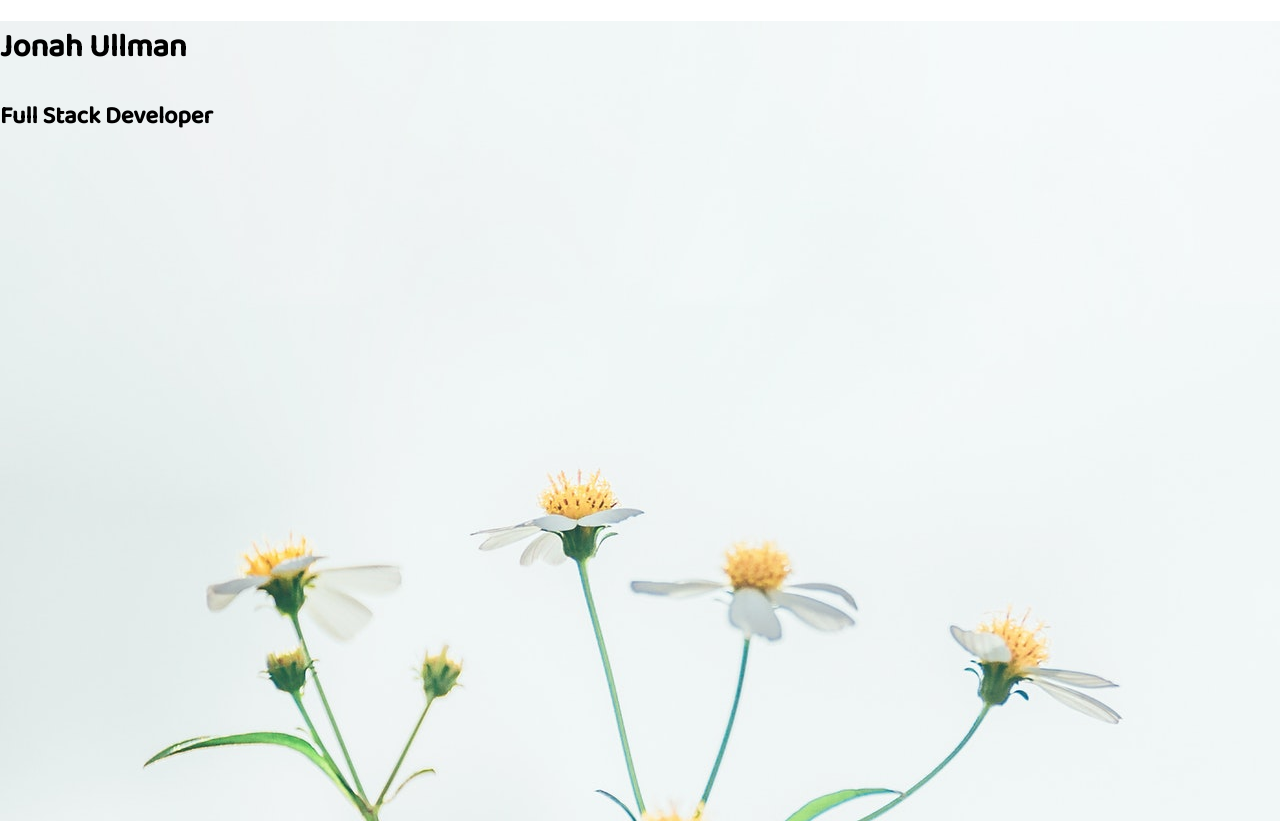
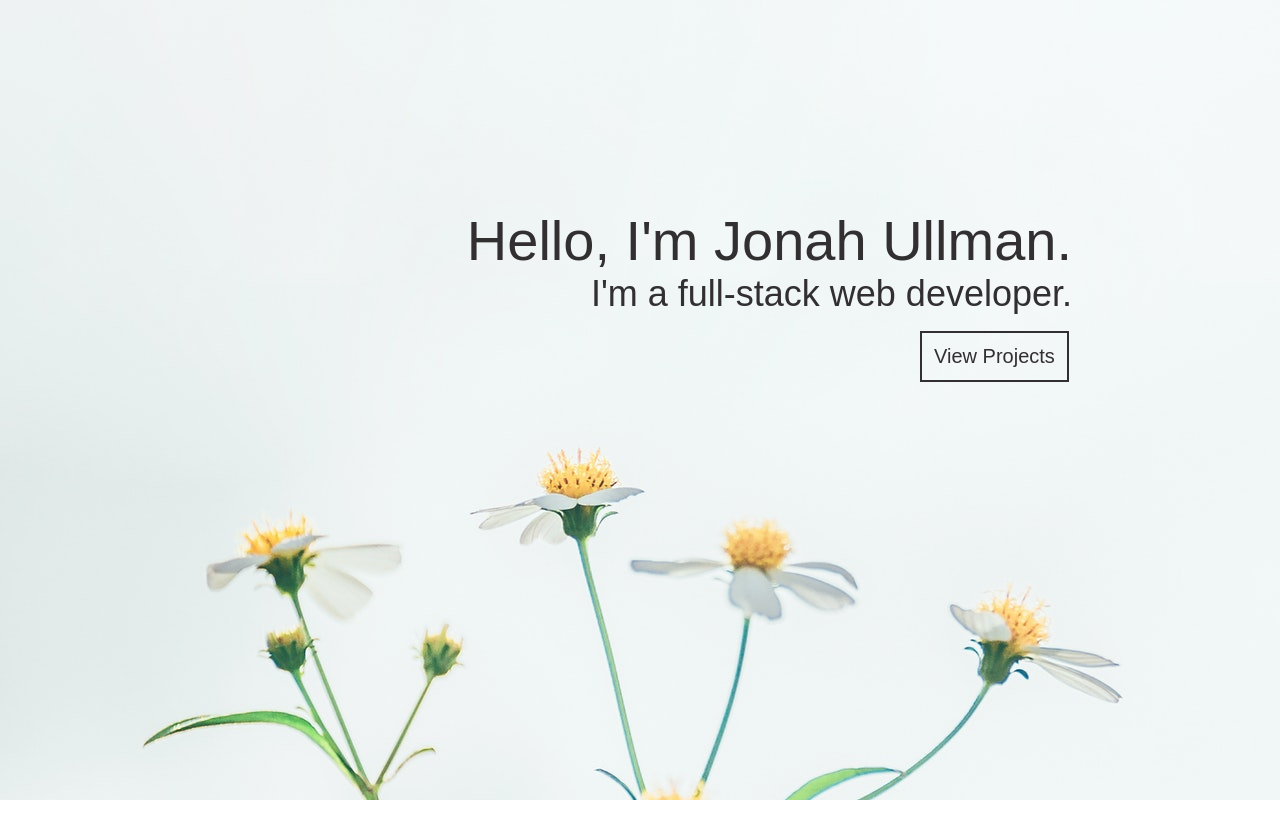
Before and after one commit to jonah-ullman/portfolio, a React app: page / in a window 1280 px wide. After the commit the page ends 800 px from the top, so only its background shows below. Built offline with nearby package versions, Linux system fonts and the light colour scheme; a web font is replaced by a local one.

Commit message:
initial hero header added

```diff
--- a/client/components/Hero.js
+++ b/client/components/Hero.js
@@ -4,11 +4,11 @@ function Hero() {
   return (
     <div id="hero">
       <div id="hero-header">
-        <div id="headshot"></div>
         <div id="hero-header-text">
-          <h1 id="name">Jonah Ullman</h1>
-          <h2 id="job-title">Full Stack Developer</h2>
+          <div id="name">Hello, I'm Jonah Ullman.</div>
+          <div id="job-title">I'm a full-stack web developer.</div>
         </div>
+        <div id="projects-button">View Projects</div>
       </div>
     </div>
   );
--- a/public/index.html
+++ b/public/index.html
@@ -6,7 +6,7 @@
     <title>Document</title>
     <link rel="stylesheet" href="/style.css" />
     <link
-      href="https://fonts.googleapis.com/css2?family=Baloo+Da+2:wght@400;500&display=swap"
+      href="https://fonts.googleapis.com/css2?family=Muli:ital@0;1&display=swap"
       rel="stylesheet"
     />
     <script src="bundle.js" defer></script>
--- a/public/style.css
+++ b/public/style.css
@@ -6,12 +6,47 @@ body,
   width: 100%;
   margin: 0;
   padding: 0;
-  font-family: 'Baloo Da 2', cursive;
+  font-family: 'Muli', sans-serif;
+  color: #312f2f;
 }
 
 #hero {
   background-image: url('/L.jpg');
-  background-color: red;
   height: 100%;
   width: 100%;
+  display: flex;
+  flex-direction: row-reverse;
 }
+
+#headshot {
+  border-radius: 100%;
+  height: 15rem;
+  width: 15rem;
+}
+
+#hero-header {
+  display: flex;
+  flex-direction: column;
+  padding: 3rem;
+  align-items: flex-end;
+  margin-top: 10rem;
+  margin-right: 10rem;
+}
+
+#name {
+  font-size: 3.5rem;
+  text-align: right;
+}
+
+#job-title {
+  font-size: 2.25rem;
+  text-align: right;
+}
+
+#projects-button {
+  padding: 0.75rem;
+  border: solid 0.15rem #312f2f;
+  font-size: 1.25rem;
+  margin-top: 1rem;
+  margin-right: 0.2rem;
+}
```
Also changed, not shown: public/headshot.jpg (added).
